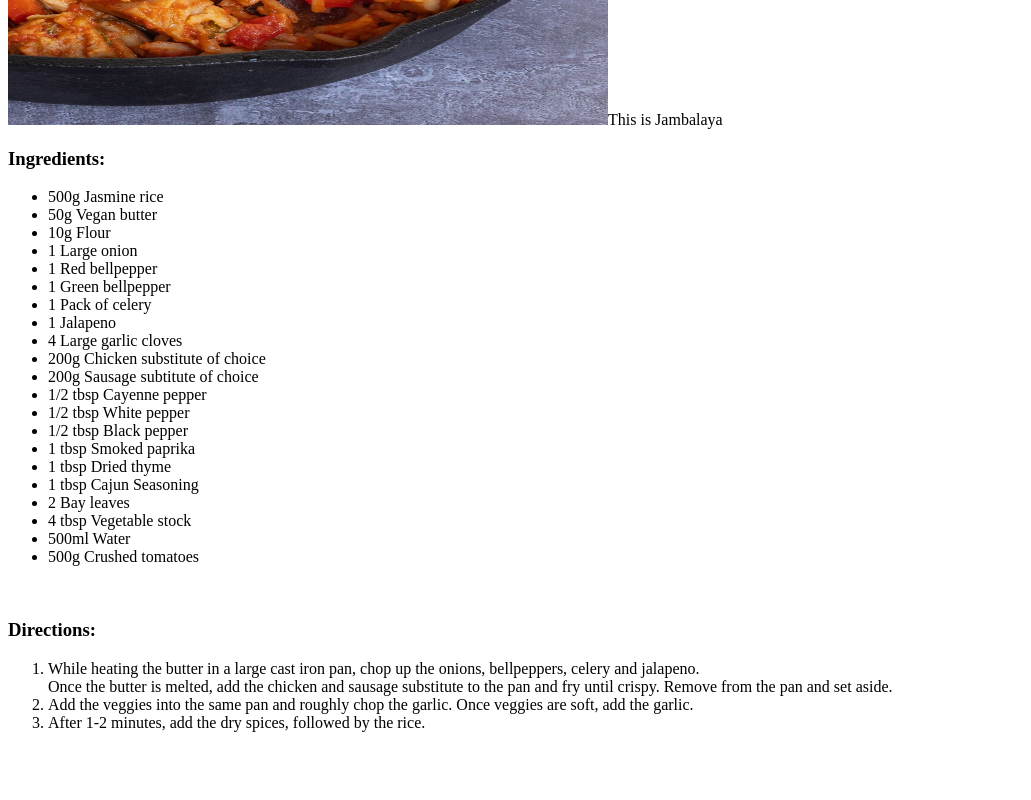
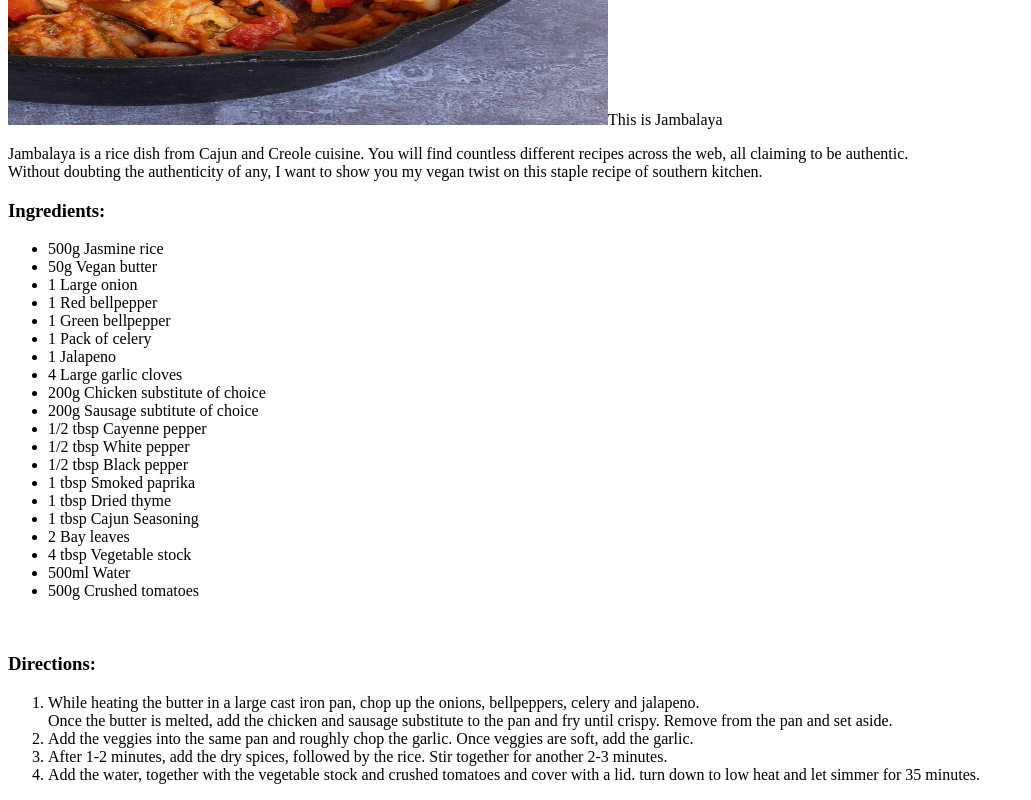
Before and after one commit to jonahfreeman/odin-recipes, a plain HTML site: page recipes/jambalaya.html in a window 1280 px wide. Shown: the part 373-1173 px from the top of the page, without its empty margins (0-1031 px from the left). Before the commit the page ends 1121 px from the top, so only its background shows below. Drawn offline with Linux system fonts and the light colour scheme.

Commit message:
Added recipe description

```diff
--- a/recipes/jambalaya.html
+++ b/recipes/jambalaya.html
@@ -10,11 +10,13 @@
     <h1>Vegan Jambalaya</h1>
     <br>
     <img src="jambalaya.jpg" height="400px" width="600px">This is Jambalaya</img>
+    <br>
+    <p>Jambalaya is a rice dish from Cajun and Creole cuisine. You will find countless different recipes across the web, all claiming to be authentic.<br>
+    Without doubting the authenticity of any, I want to show you my vegan twist on this staple recipe of southern kitchen.</p>
     <h3>Ingredients:</h3>
     <ul>
         <li>500g        Jasmine rice</li>
         <li>50g         Vegan butter</li>
-        <li>10g         Flour</li>
         <li>1           Large onion </li>
         <li>1           Red bellpepper</li>
         <li>1           Green bellpepper</li>
@@ -41,6 +43,7 @@
             <br>
             Once the butter is melted, add the chicken and sausage substitute to the pan and fry until crispy. Remove from the pan and set aside.</li>
         <li>Add the veggies into the same pan and roughly chop the garlic. Once veggies are soft, add the garlic.</li>
-        <li>After 1-2 minutes, add the dry spices, followed by the rice.</li>
+        <li>After 1-2 minutes, add the dry spices, followed by the rice. Stir together for another 2-3 minutes.</li>
+        <li>Add the water, together with the vegetable stock and crushed tomatoes and cover with a lid. turn down to low heat and let simmer for 35 minutes.</li>
     </ol>
 </html>
```
